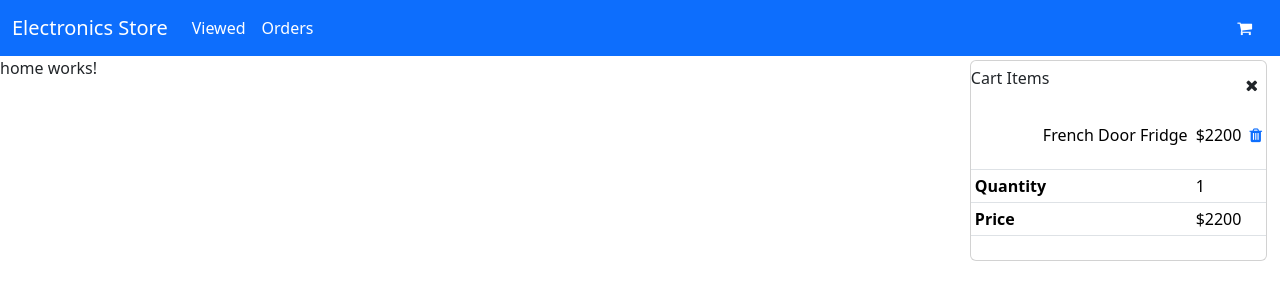
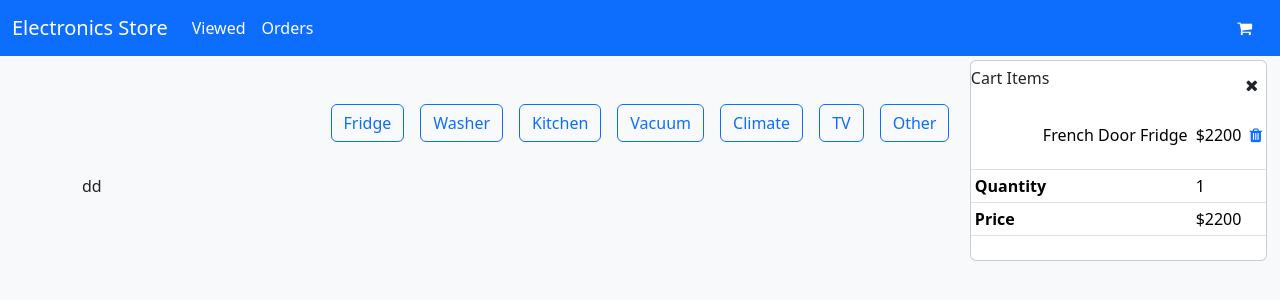
Before and after one commit to takuya44/angular-ecProject, an Angular app: page /home in a window 1280 px wide. Shown: the top 300 px of the page. Built offline with nearby package versions, Linux system fonts and the light colour scheme.

Commit message:
✨ 商品リスト表示① カテゴリ表示（*ngForディレクティブ, trackBy）

```diff
--- a/src/app/components/home/home.component.html
+++ b/src/app/components/home/home.component.html
@@ -1 +1,29 @@
-<p>home works!</p>
+<div class="container-fluid bg-light" style="min-height: 100vh">
+  <!-- Main section with light background -->
+  <section class="bg-light">
+    <div class="container py-5">
+      <!-- Category selection buttons -->
+      <div
+        class="rounded-circle d-flex align-items-center justify-content-center mb-4"
+      >
+        <button
+          *ngFor="
+            let item of categoryList;
+            let i = index;
+            trackBy: trackByIndex
+          "
+          class="btn btn-outline-primary mx-2"
+        >
+          {{ item }}
+        </button>
+      </div>
+
+      <div class="row">
+        <!-- Display product cards if products are found -->
+        <ng-container>
+          <div class="col-md-12 col-lg-3 pt-2 mb-4 mb-lg-0">dd</div>
+        </ng-container>
+      </div>
+    </div>
+  </section>
+</div>
--- a/src/app/components/home/home.component.ts
+++ b/src/app/components/home/home.component.ts
@@ -1,12 +1,27 @@
 import { Component } from '@angular/core';
+import { CommonModule } from '@angular/common';
 
 @Component({
   selector: 'app-home',
   standalone: true,
-  imports: [],
+  imports: [CommonModule],
   templateUrl: './home.component.html',
-  styleUrl: './home.component.css'
+  styleUrl: './home.component.css',
 })
 export class HomeComponent {
+  // 家電製品のカテゴリリスト:publicにしておくことで、テンプレートからアクセスできる
+  public categoryList: string[] = [
+    'Fridge',
+    'Washer',
+    'Kitchen',
+    'Vacuum',
+    'Climate',
+    'TV',
+    'Other',
+  ];
 
+  // カテゴリリストのインデックスを返す：不要なDOM操作が減り、アプリケーションのパフォーマンスが向上
+  public trackByIndex(index: number, item: any): number {
+    return index;
+  }
 }
```
